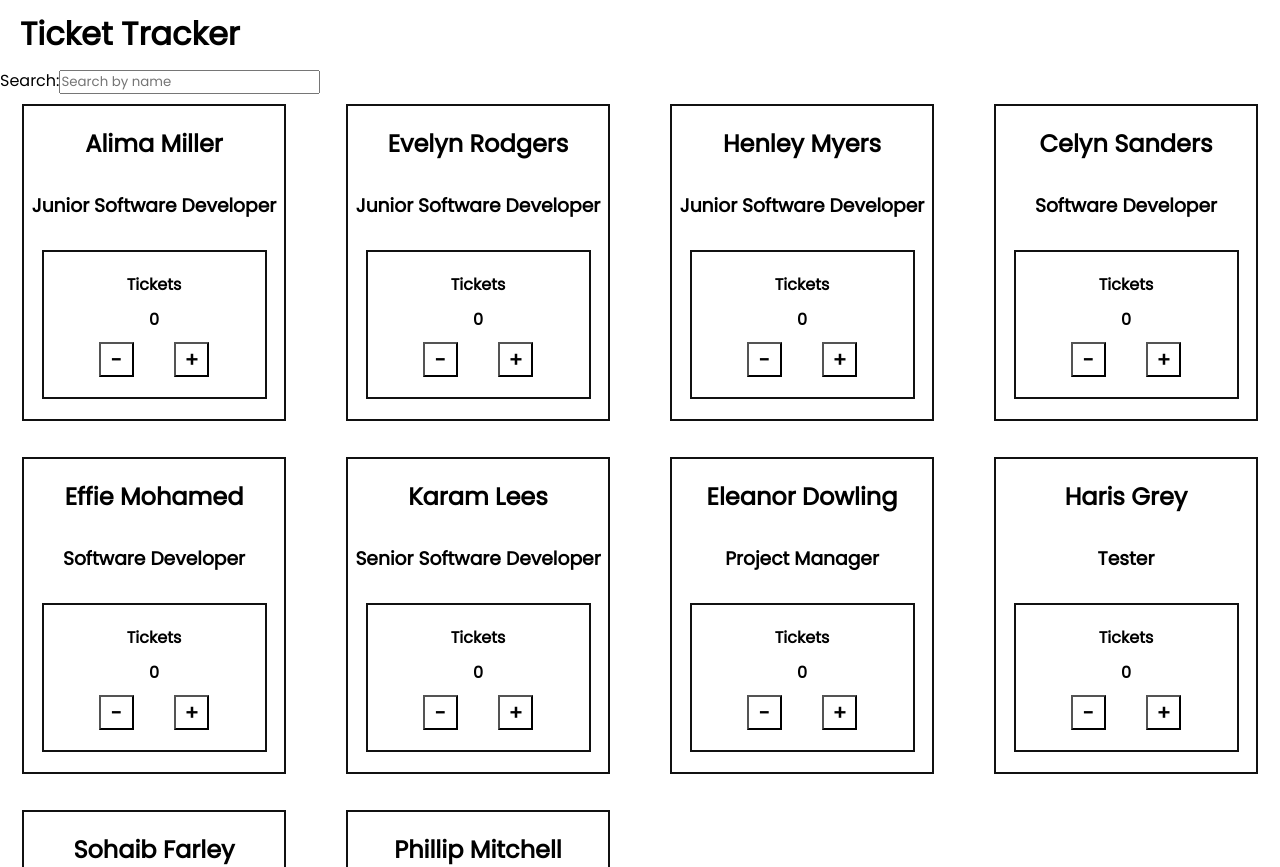
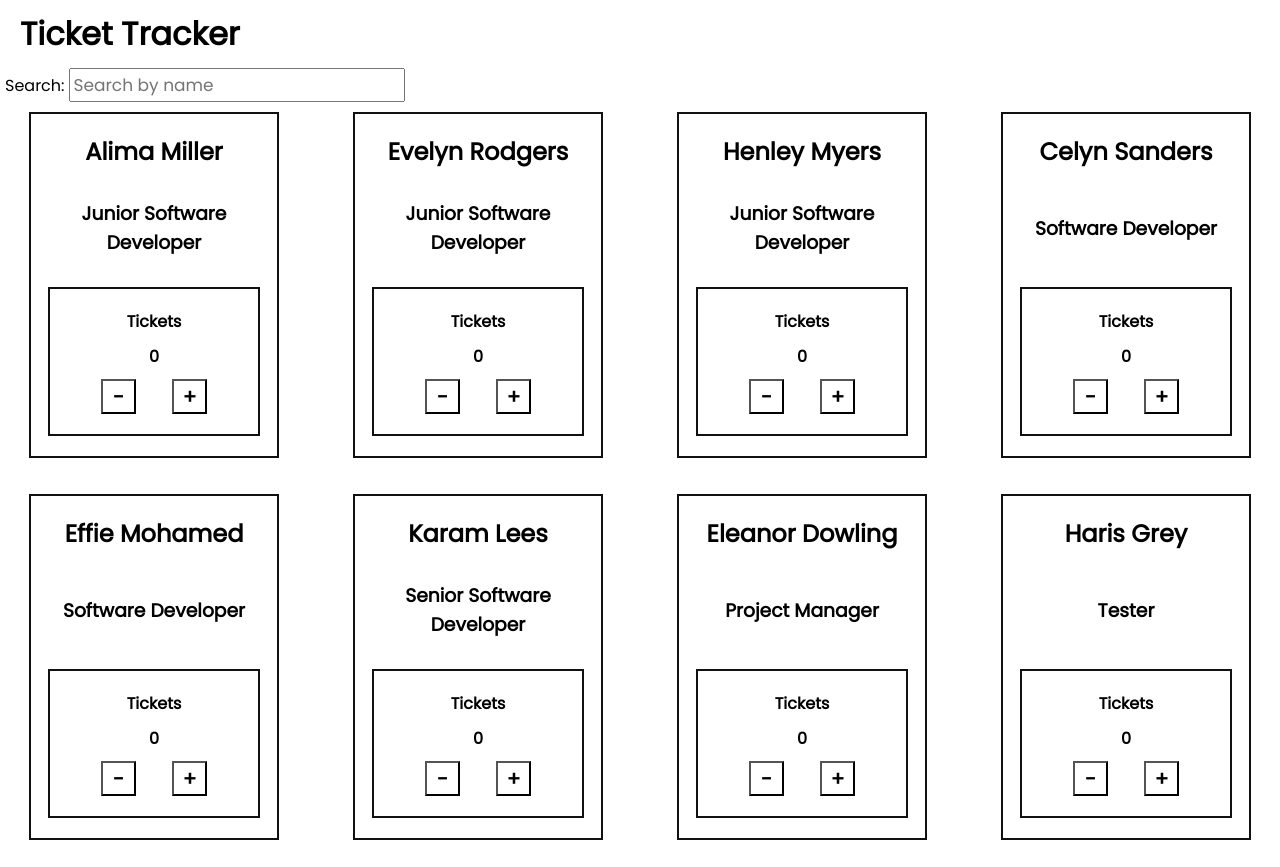
Before and after one commit to garyinlam/ticket-tracker, a React (Create React App) app: page / in a window 1280 px wide. Shown: the top 867 px of the page. Built offline with nearby package versions, Linux system fonts and the light colour scheme.

Commit message:
move SearchBox to own component

```diff
--- a/src/components/EmployeeCard/EmployeeCard.scss
+++ b/src/components/EmployeeCard/EmployeeCard.scss
@@ -10,6 +10,7 @@
   margin: 10px;
   padding: 5px;
   width: 250px;
+  box-sizing: border-box;
 
   > * {
     margin: 15px 0;
--- a/src/components/SearchBar/SearchBar.jsx
+++ b/src/components/SearchBar/SearchBar.jsx
@@ -1,12 +1,12 @@
 import React from 'react'
+import SearchBox from '../SearchBox/SearchBox';
 import "./SearchBar.scss"
 
 const SearchBar = (props) => {
   const {handleInput} = props;
   return (
     <div className='search-bar'>
-      <label htmlFor="search">Search:</label>
-      <input type="text" id='search' className='search-bar__search-box' placeholder='Search by name' onChange={handleInput} />
+      <SearchBox handleInput={handleInput} />
       {/* <label htmlFor="role">Role:</label>
       <select id="role">
 
--- /dev/null
+++ b/src/components/SearchBox/SearchBox.jsx
@@ -0,0 +1,14 @@
+import React from 'react'
+import "./SearchBox.scss"
+
+const SearchBox = (props) => {
+  const {handleInput} = props
+  return (
+    <>
+      <label htmlFor="search" className='search-label'>Search:</label>
+      <input type="text" id='search' className='search-box' placeholder='Search by name' onChange={handleInput} />
+    </>
+  )
+}
+
+export default SearchBox
--- /dev/null
+++ b/src/components/SearchBox/SearchBox.scss
@@ -0,0 +1,8 @@
+.search-label {
+  margin: 5px;
+}
+
+.search-box {
+  font-size: 17px;
+  padding: 2px;
+}
```
